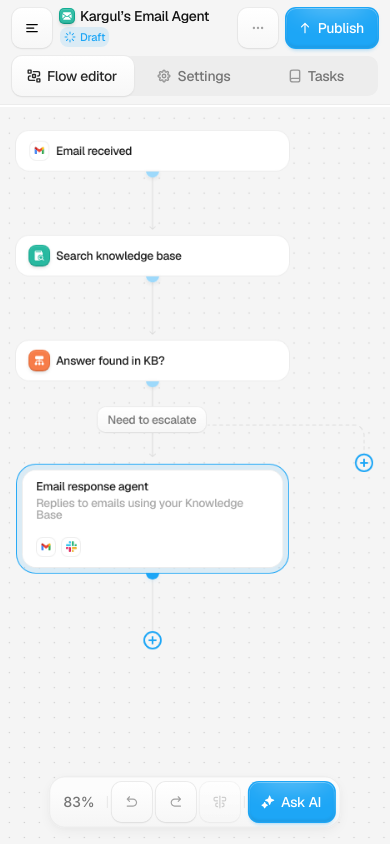
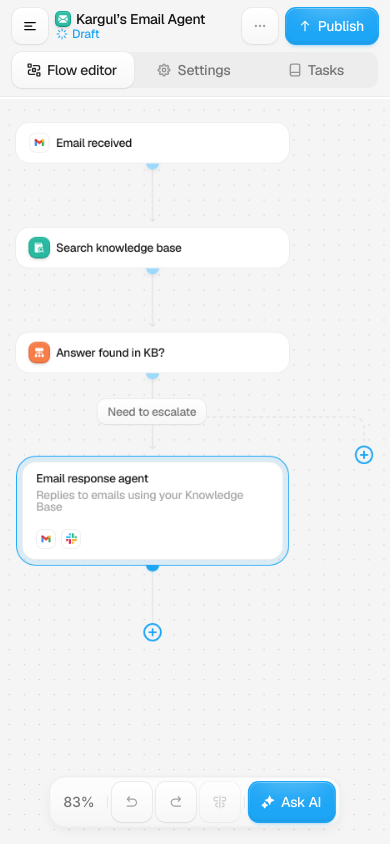
Before and after one commit to kargulstudio/email-agent, a Next.js app: page / in a window 390 px wide. Built offline with nearby package versions, Linux system fonts and the light colour scheme.

Commit message:
Tidy the Email Agent header on phones
Menu, actions and Publish buttons drop to 36px, the view tabs match,
and the Draft/Published status sits under the name as light coloured
text instead of a pill.

```diff
--- a/components/top-bar.tsx
+++ b/components/top-bar.tsx
@@ -57,8 +57,9 @@ export function TopBar({
           aria-expanded={panelOpen}
           aria-controls="ea-assistant"
           onClick={onTogglePanel}
+          className="max-lg:size-9"
         />
-        <div className="flex min-w-0 flex-col items-start gap-1 rounded-full lg:h-[30px] lg:flex-row lg:items-center lg:gap-3 lg:p-2">
+        <div className="flex min-w-0 flex-col items-start gap-1 max-lg:gap-0.5 rounded-full lg:h-[30px] lg:flex-row lg:items-center lg:gap-3 lg:p-2">
           <div className="flex min-w-0 max-w-full items-center gap-1.5">
             <Chip color="var(--ea-teal)" size={14} radius={4}>
               <Asset name="mail-02.svg" size={10} />
@@ -71,8 +72,8 @@ export function TopBar({
             <span
               role="status"
               className={cn(
-                "flex h-5 items-center gap-1 rounded-md p-1 text-[11px] leading-none font-medium tracking-[-0.24px] whitespace-nowrap transition-colors duration-150 lg:h-6 lg:p-1.5 lg:text-[12px]",
-                published ? "bg-(--ea-teal-soft) text-(--ea-teal)" : "bg-(--ea-blue-soft) text-(--ea-blue)",
+                "flex items-center gap-1 rounded-md text-[12px] leading-none font-medium tracking-[-0.24px] whitespace-nowrap transition-colors duration-150 lg:h-6 lg:p-1.5",
+                published ? "text-(--ea-teal) lg:bg-(--ea-teal-soft)" : "text-(--ea-blue) lg:bg-(--ea-blue-soft)",
               )}
             >
               {published ? (
@@ -118,7 +119,7 @@ export function TopBar({
               aria-controls="ea-main"
               onClick={() => onTabChange(t.id)}
               className={cn(
-                "flex h-10 flex-1 items-center justify-center gap-1 p-2 text-[14px] lg:h-[30px] lg:flex-none leading-none font-medium tracking-[-0.28px] whitespace-nowrap",
+                "flex h-9 flex-1 items-center justify-center gap-1 p-2 text-[14px] lg:h-[30px] lg:flex-none leading-none font-medium tracking-[-0.28px] whitespace-nowrap",
                 active
                   ? "ea-control text-(--ea-fg)"
                   : "cursor-pointer rounded-md text-(--ea-fg-muted) transition-colors duration-150 hover:text-(--ea-fg)",
@@ -136,7 +137,7 @@ export function TopBar({
         <DropdownMenu>
           <DropdownMenuTrigger
             render={
-              <button type="button" aria-label="More actions" className="ea-control size-10 p-2 lg:hidden">
+              <button type="button" aria-label="More actions" className="ea-control size-9 p-2 lg:hidden">
                 <Asset name="dots-horizontal.svg" />
               </button>
             }
@@ -174,7 +175,7 @@ export function TopBar({
           <Asset name="play-circle.svg" className={cn(testing && "animate-pulse")} />
           {testing ? "Testing…" : "Test"}
         </button>
-        <PrimaryButton icon="arrow-narrow-up.svg" onClick={onPublish} disabled={published} className="max-lg:h-10">
+        <PrimaryButton icon="arrow-narrow-up.svg" onClick={onPublish} disabled={published} className="max-lg:h-9 max-lg:px-3">
           {published ? (
             "Published"
           ) : (
```
